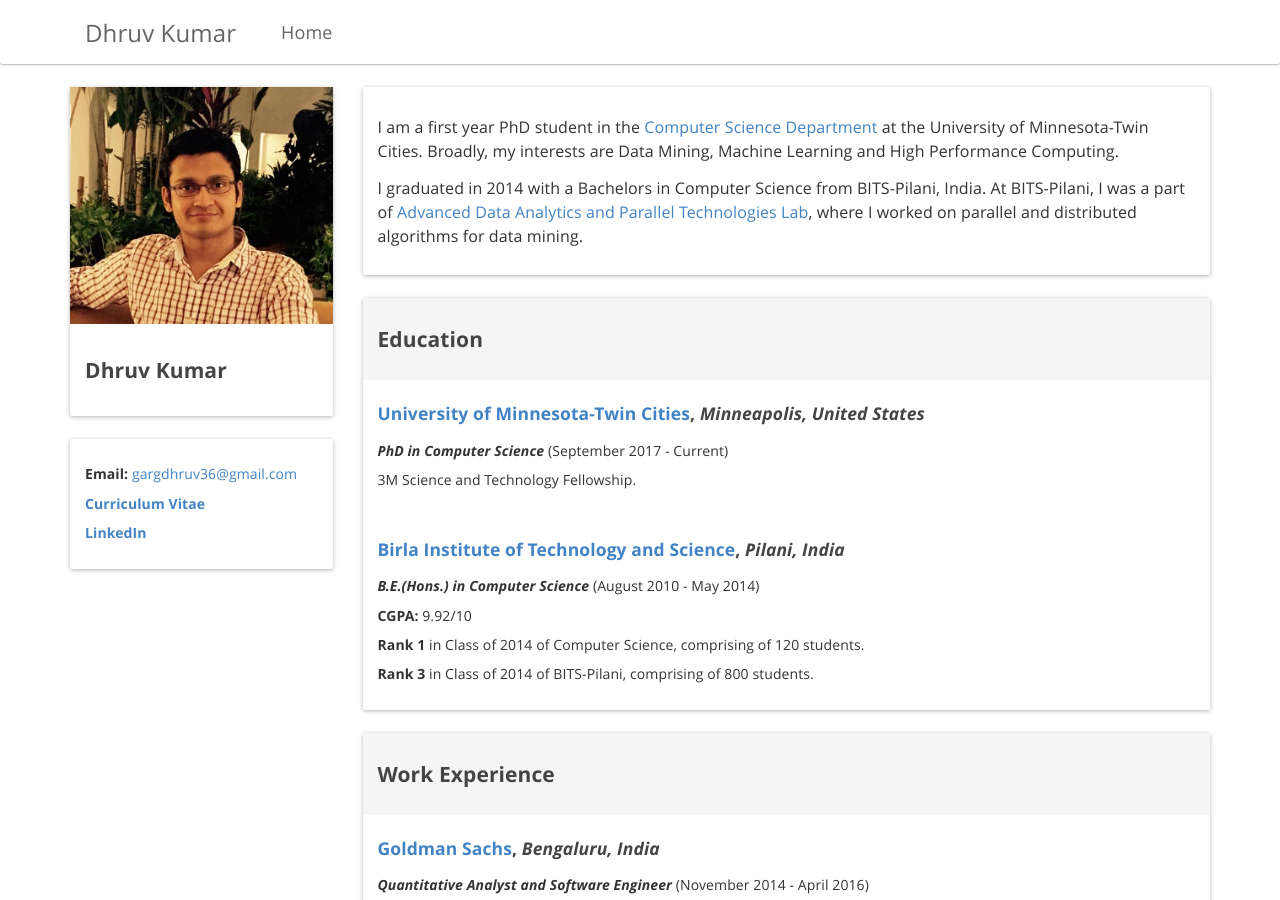
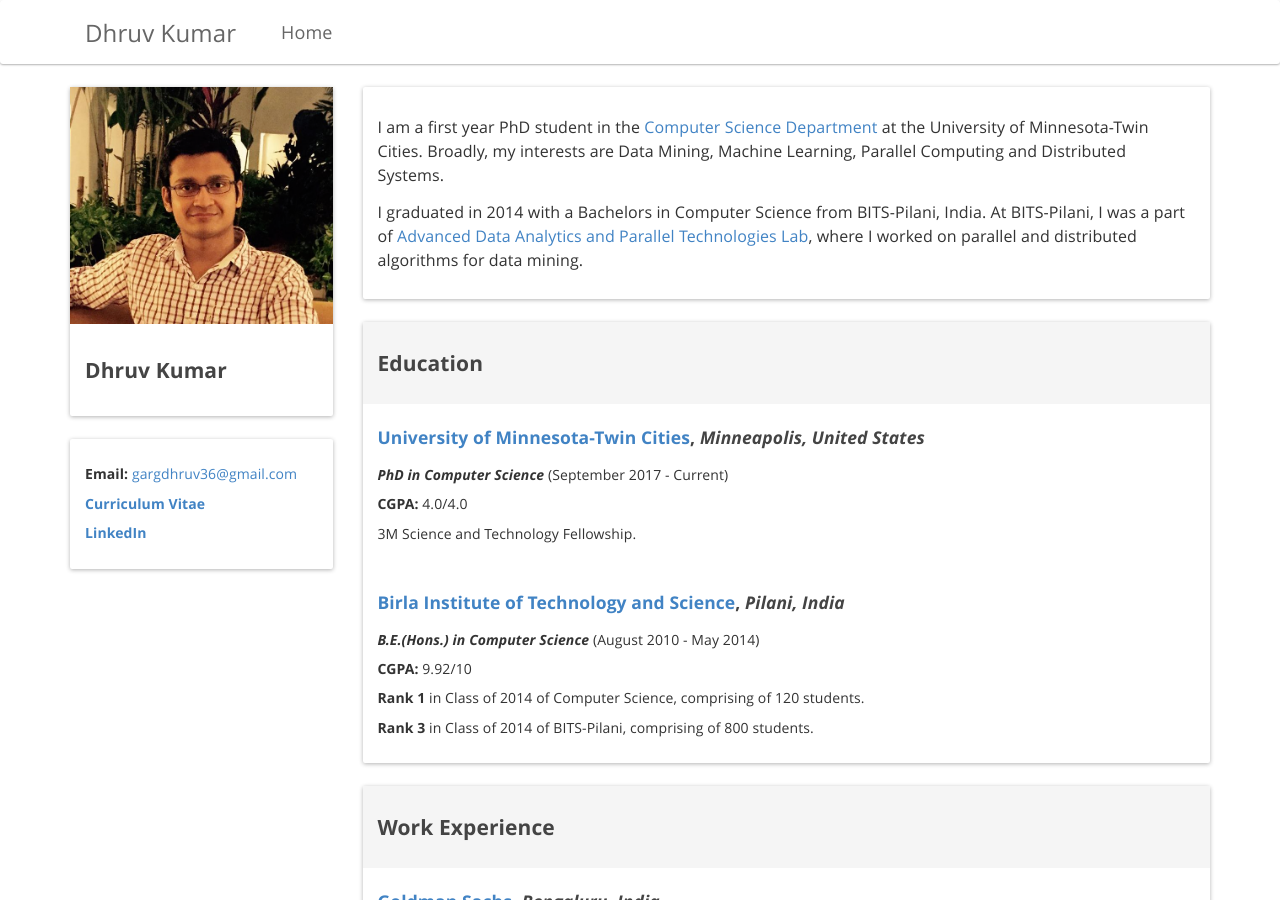
Before and after one commit to kudhru/old-personal-repo, a Jekyll site: the page built from index.html, in a window 1280 px wide and 900 px high. Built offline with Jekyll 4.4.1, drawn with Linux system fonts in a browser that asks for light colours; nearby versions of some CDN libraries; some of the changed lines change nothing that is shown.

Commit message:
content change

```diff
--- a/_includes/education.html
+++ b/_includes/education.html
@@ -5,7 +5,7 @@
     <div class="panel-body" style="padding-top: 5px;">
         <h4><b><a href="https://www.cs.umn.edu/">University of Minnesota-Twin Cities</a></b>, <i>Minneapolis, United States</i></h4>
         <p><i><b>PhD in Computer Science</b></i> (September 2017 - Current)</p>
-        <!--<p><b>CGPA:</b> 9.92/10</p>-->
+        <p><b>CGPA:</b> 4.0/4.0</p>
         <p>3M Science and Technology Fellowship.</p>
         <!--<p><b>Rank 1</b> in Class of 2014 of Computer Science, comprising of 120 students.</p>-->
         <!--<p><b>Rank 3</b> in Class of 2014 of BITS-Pilani, comprising of 800 students.</p>-->
--- a/_includes/information.html
+++ b/_includes/information.html
@@ -17,7 +17,7 @@
             <b>Email: </b><a href="mailto:gargdhruv36@gmail.com" target="_top">gargdhruv36@gmail.com</a>
         </p>
         <p>
-            <a href="https://github.com/kudhru/CV/blob/master/out/CV_Dhruv_kumar_Sep_2017.pdf" target="_blank"><b>Curriculum Vitae</b></a>
+            <a href="https://drive.google.com/file/d/1xOtjXPLuCoD_9rVvIYH-7BLAp3wN17rO/view?usp=sharing" target="_blank"><b>Curriculum Vitae</b></a>
         </p>
         <p>
             <a href="https://www.linkedin.com/in/kudhru" target="_blank"><b>LinkedIn</b></a>
--- a/_includes/publications.html
+++ b/_includes/publications.html
@@ -21,7 +21,7 @@
             Strategies.</p5>
         <hr/>
         <h4>
-            <a href="https://drive.google.com/open?id=0B5R2WFoF983oWEtOVUNCS3FUZ1E" target="_blank">
+            <a href="https://dl.acm.org/citation.cfm?id=3007773" target="_blank">
                 <b>Exact, Fast and Scalable Parallel DBSCAN for Commodity Platforms</b>
             </a>
         </h4>
@@ -29,7 +29,7 @@
         <p>To appear in International Conference on Distributed Computing and Networking (ICDCN), 2017</p>
         <hr/>
         <h4>
-            <a href="https://drive.google.com/open?id=0B5R2WFoF983obUlHLTBTTmxsMzA" target="_blank">
+            <a href="http://ieeexplore.ieee.org/document/7828388/" target="_blank">
                 <b>A fast, Scalable SLINK Algorithm for Commodity Cluster Computing Exploiting Spatial Locality</b>
             </a>
         </h4>
--- a/index.html
+++ b/index.html
@@ -16,7 +16,7 @@
                 <div class="panel-body" style="line-height: 1.5; font-size: 16px;">
                     <p>
                         I am a first year PhD student in the <a href="https://www.cs.umn.edu/">Computer Science Department</a> at the University of Minnesota-Twin Cities.
-                        Broadly, my interests are Data Mining, Machine Learning and High Performance Computing.
+                        Broadly, my interests are Data Mining, Machine Learning, Parallel Computing and Distributed Systems.
                     </p>
                     <p>I graduated in 2014 with a Bachelors in Computer Science from BITS-Pilani, India. At BITS-Pilani, I was a part of <a href="http://www.bits-pilani.ac.in/pilani/computerscience/AdvancedDataAnalyticsParallelTechnologiesLaboratory">Advanced Data Analytics and Parallel Technologies Lab</a>, where I
                         worked on parallel and distributed algorithms for data mining.</p>
```
